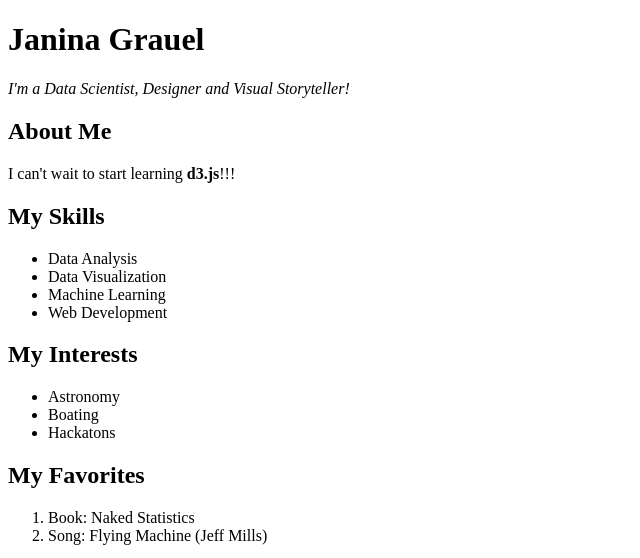
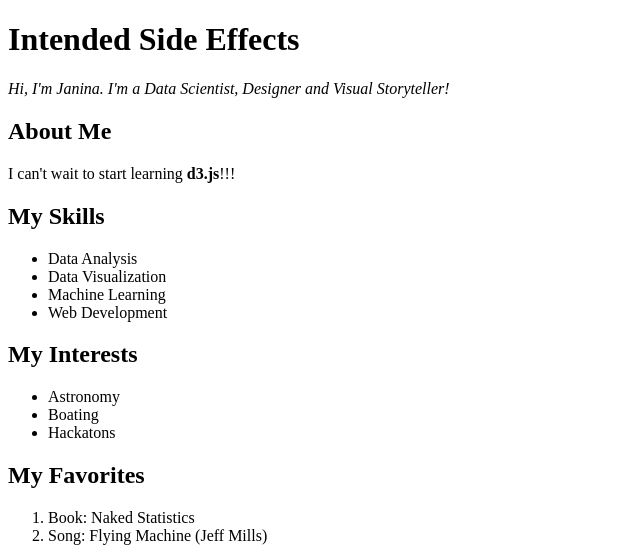
Before and after one commit to intendedsideeffects/first-website, a plain HTML site: page index.html in a window 1280 px wide. Shown: the top 558 px of the page, without its empty margins (0-640 px from the left). Drawn offline with Linux system fonts and the light colour scheme.

Commit message:
new title

```diff
--- a/index.html
+++ b/index.html
@@ -2,9 +2,14 @@
 <html>
   <body>
     <header>
-      <h1>Janina Grauel</h1>
+      <h1>Intended Side Effects</h1>
 
-      <p><em>I'm a Data Scientist, Designer and Visual Storyteller!</em></p>
+      <p>
+        <em
+          >Hi, I'm Janina. I'm a Data Scientist, Designer and Visual
+          Storyteller!</em
+        >
+      </p>
     </header>
 
     <main>
```
